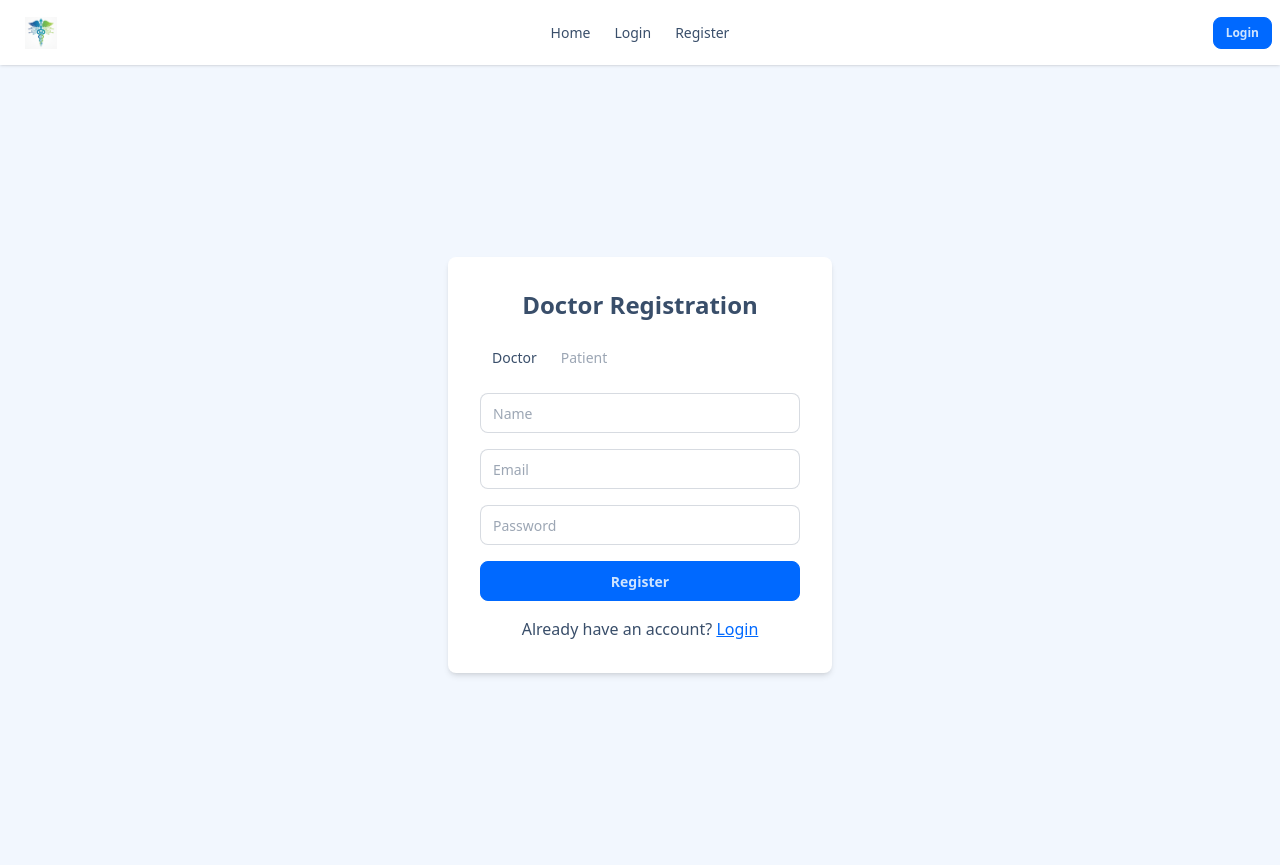
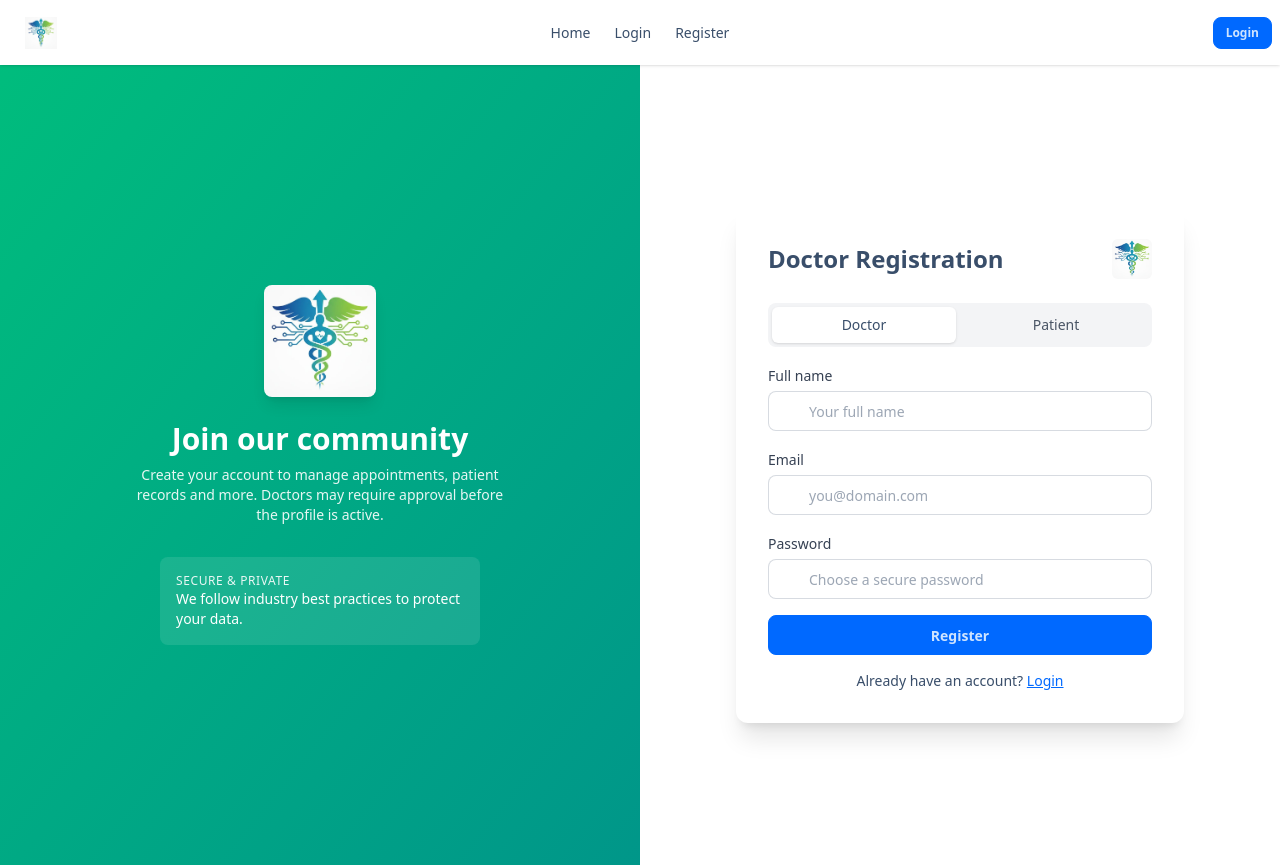
Before and after one commit to abhishek9680/digital-healthcare-system, a React (Vite) app in the folder frontend/: page /register in a window 1280 px wide. Built offline with nearby package versions, Linux system fonts and the light colour scheme.

Commit message:
update login and register page

```diff
--- a/frontend/src/pages/login/LoginPage.jsx
+++ b/frontend/src/pages/login/LoginPage.jsx
@@ -47,61 +47,92 @@ function LoginPage() {
   };
 
   return (
-    <div className="flex flex-col items-center justify-center min-h-screen bg-base-200">
-      <div className="bg-white p-8 rounded-lg shadow-md w-full max-w-sm">
-        <h2 className="text-2xl font-bold mb-4 text-center">
-          {role.charAt(0).toUpperCase() + role.slice(1)} Login
-        </h2>
+    <div className="min-h-screen grid grid-cols-1 lg:grid-cols-2">
+      {/* Left: marketing / logo */}
+      <div className="hidden lg:flex flex-col items-center justify-center p-12 bg-gradient-to-br from-indigo-600 to-purple-600 text-white">
+        <img src="/logo.jpg" alt="App logo" className="w-28 h-28 rounded-lg shadow-lg mb-6 object-cover" onError={(e)=>{e.currentTarget.style.display='none'}} />
+        <h2 className="text-3xl font-extrabold mb-2">Welcome back</h2>
+        <p className="text-sm opacity-90 max-w-sm text-center">Sign in to access your dashboard — manage appointments, patients and profile all in one place.</p>
+        <div className="mt-8 w-full max-w-xs">
+          <div className="bg-white/10 rounded-lg p-4">
+            <div className="text-xs uppercase tracking-wider text-white/90">Secure</div>
+            <div className="text-sm">Your data is protected with industry standard practices.</div>
+          </div>
+        </div>
+      </div>
 
-        {/* Role Selection Tabs */}
-        <div className="tabs tabs-boxed mb-4">
-          <button
-            className={`tab ${role === 'doctor' ? 'tab-active' : ''}`}
-            onClick={() => handleRoleChange('doctor')}
-          >
-            Doctor
-          </button>
-          <button
-            className={`tab ${role === 'patient' ? 'tab-active' : ''}`}
-            onClick={() => handleRoleChange('patient')}
-          >
-            Patient
-          </button>
-          <button
-            className={`tab ${role === 'admin' ? 'tab-active' : ''}`}
-            onClick={() => handleRoleChange('admin')}
-          >
-            Admin
-          </button>
-        </div>
+      {/* Right: form */}
+      <div className="flex items-center justify-center p-8">
+        <div className="w-full max-w-md bg-white rounded-xl shadow-xl p-8">
+          <div className="flex items-center justify-between mb-6">
+            <h3 className="text-2xl font-bold">{role.charAt(0).toUpperCase() + role.slice(1)} Login</h3>
+            <img src="/logo.jpg" alt="logo small" className="w-10 h-10 rounded-md object-cover" onError={(e)=>{e.currentTarget.style.display='none'}} />
+          </div>
 
-        <form className="flex flex-col gap-4" onSubmit={handleSubmit}>
-          <input
-            type="text"
-            placeholder="Email"
-            className="input input-bordered"
-            value={email}
-            onChange={e => setEmail(e.target.value)}
-            required
-          />
-          <input
-            type="password"
-            placeholder="Password"
-            className="input input-bordered"
-            value={password}
-            onChange={e => setPassword(e.target.value)}
-            required
-          />
-          <button type="submit" className="btn btn-primary w-full" disabled={loading}>
-            {loading ? 'Logging in...' : 'Login'}
-          </button>
-          {error && <div className="text-red-500 text-center text-sm">{error}</div>}
-        </form>
+          {/* Role tabs */}
+          <div className="flex gap-2 mb-4 bg-gray-100 p-1 rounded-lg">
+            {['doctor','patient','admin'].map(r => (
+              <button key={r}
+                type="button"
+                onClick={() => handleRoleChange(r)}
+                className={`flex-1 py-2 rounded-md text-sm font-medium ${role===r ? 'bg-white shadow' : 'text-gray-600'}`}>
+                {r.charAt(0).toUpperCase()+r.slice(1)}
+              </button>
+            ))}
+          </div>
 
-        {/* Show registration link for all roles (doctor, patient, admin) */}
-        <div className="text-center mt-4">
-          <span>New? </span>
-          <a href={`/register?role=${role}`} className="link link-primary">Sign up</a>
+          <form onSubmit={handleSubmit} className="space-y-4">
+            <label className="block">
+              <span className="text-sm font-medium text-gray-700">Email</span>
+              <div className="relative mt-1">
+                <span className="absolute inset-y-0 left-0 pl-3 flex items-center text-gray-400">
+                  <svg xmlns="http://www.w3.org/2000/svg" className="h-5 w-5" fill="none" viewBox="0 0 24 24" stroke="currentColor">
+                    <path strokeLinecap="round" strokeLinejoin="round" strokeWidth={2} d="M16 12H8m8 0a4 4 0 10-8 0m8 0v5m0-5v-1a4 4 0 10-8 0v1" />
+                  </svg>
+                </span>
+                <input type="email" value={email} onChange={e=>setEmail(e.target.value)} required className="input input-bordered w-full pl-10" placeholder="you@hospital.com" />
+              </div>
+            </label>
+
+            <label className="block">
+              <span className="text-sm font-medium text-gray-700">Password</span>
+              <div className="relative mt-1">
+                <span className="absolute inset-y-0 left-0 pl-3 flex items-center text-gray-400">
+                  <svg xmlns="http://www.w3.org/2000/svg" className="h-5 w-5" fill="none" viewBox="0 0 24 24" stroke="currentColor">
+                    <path strokeLinecap="round" strokeLinejoin="round" strokeWidth={2} d="M12 11c0-1.657 1.343-3 3-3s3 1.343 3 3v1H9v-1c0-1.657 1.343-3 3-3z" />
+                    <path strokeLinecap="round" strokeLinejoin="round" strokeWidth={2} d="M5 11v6a2 2 0 002 2h10a2 2 0 002-2v-6" />
+                  </svg>
+                </span>
+                <input type="password" value={password} onChange={e=>setPassword(e.target.value)} required className="input input-bordered w-full pl-10" placeholder="Your password" />
+              </div>
+            </label>
+
+            {/* forget password and remember me */}
+            {/* <div className="flex items-center justify-between">
+              <label className="flex items-center gap-2 text-sm">
+                <input type="checkbox" className="checkbox" />
+                <span>Remember me</span>
+              </label>
+              <a href="#" className="text-sm link link-primary">Forgot password?</a>
+            </div> */}
+
+            {error && <div className="text-red-500 text-sm text-center">{error}</div>}
+
+            <button type="submit" disabled={loading} className="btn btn-primary w-full flex items-center justify-center gap-2">
+              {loading && (
+                <svg className="animate-spin h-5 w-5 text-white" xmlns="http://www.w3.org/2000/svg" fill="none" viewBox="0 0 24 24">
+                  <circle className="opacity-25" cx="12" cy="12" r="10" stroke="currentColor" strokeWidth="4"></circle>
+                  <path className="opacity-75" fill="currentColor" d="M4 12a8 8 0 018-8v8z"></path>
+                </svg>
+              )}
+              <span>{loading ? 'Logging in...' : 'Login'}</span>
+            </button>
+          </form>
+
+          <div className="text-center mt-4 text-sm">
+            <span>New here? </span>
+            <a href={`/register?role=${role}`} className="link link-primary">Create an account</a>
+          </div>
         </div>
       </div>
     </div>
--- a/frontend/src/pages/register/RegisterPage.jsx
+++ b/frontend/src/pages/register/RegisterPage.jsx
@@ -50,54 +50,118 @@ const RegisterPage = () => {
 	};
 
 	return (
-		<div className="flex flex-col items-center justify-center min-h-screen bg-base-200">
-			<div className="bg-white p-8 rounded-lg shadow-md w-full max-w-sm">
-				<h2 className="text-2xl font-bold mb-4 text-center">{role.charAt(0).toUpperCase() + role.slice(1)} Registration</h2>
+		<div className="min-h-screen grid grid-cols-1 lg:grid-cols-2">
+			{/* Left gradient panel */}
+			<div className="hidden lg:flex flex-col items-center justify-center p-12 bg-gradient-to-br from-emerald-500 to-teal-600 text-white">
+				<img src="/logo.jpg" alt="logo" className="w-28 h-28 rounded-lg shadow-lg mb-6 object-cover" onError={(e)=>{e.currentTarget.style.display='none'}} />
+				<h2 className="text-3xl font-extrabold mb-2">Join our community</h2>
+				<p className="text-sm opacity-90 max-w-sm text-center">Create your account to manage appointments, patient records and more. Doctors may require approval before the profile is active.</p>
+				<div className="mt-8 w-full max-w-xs">
+					<div className="bg-white/10 rounded-lg p-4">
+						<div className="text-xs uppercase tracking-wider text-white/90">Secure & private</div>
+						<div className="text-sm">We follow industry best practices to protect your data.</div>
+					</div>
+				</div>
+			</div>
 
-				{/* Role selection tabs */}
-				<div className="tabs tabs-boxed mb-4">
-					<button className={`tab ${role === 'doctor' ? 'tab-active' : ''}`} onClick={() => handleRoleChange('doctor')}>Doctor</button>
-					<button className={`tab ${role === 'patient' ? 'tab-active' : ''}`} onClick={() => handleRoleChange('patient')}>Patient</button>
-					{/* <button className={`tab ${role === 'admin' ? 'tab-active' : ''}`} onClick={() => handleRoleChange('admin')}>Admin</button> */}
-				</div>
+			{/* Right: registration form */}
+			<div className="flex items-center justify-center p-8">
+				<div className="w-full max-w-md bg-white rounded-xl shadow-xl p-8">
+					<div className="flex items-center justify-between mb-6">
+						<h3 className="text-2xl font-bold">{role.charAt(0).toUpperCase() + role.slice(1)} Registration</h3>
+						<img src="/logo.jpg" alt="logo small" className="w-10 h-10 rounded-md object-cover" onError={(e)=>{e.currentTarget.style.display='none'}} />
+					</div>
 
-				<form className="flex flex-col gap-4" onSubmit={handleSubmit}>
-					<input
-						type="text"
-						name="name"
-						placeholder="Name"
-						className="input input-bordered"
-						value={form.name}
-						onChange={handleChange}
-						required
-					/>
-					<input
-						type="email"
-						name="email"
-						placeholder="Email"
-						className="input input-bordered"
-						value={form.email}
-						onChange={handleChange}
-						required
-					/>
-					<input
-						type="password"
-						name="password"
-						placeholder="Password"
-						className="input input-bordered"
-						value={form.password}
-						onChange={handleChange}
-						required
-					/>
-					<button type="submit" className="btn btn-primary w-full" disabled={loading}>
-						{loading ? 'Registering...' : 'Register'}
-					</button>
-					{error && <div className="text-red-500 text-center text-sm">{error}</div>}
-					{success && <div className="text-green-500 text-center text-sm">{success}</div>}
-				</form>
-				<div className="text-center mt-4">
-					<span>Already have an account? </span>
-					<a href="/login" className="link link-primary">Login</a>
+					{/* Role tabs */}
+					<div className="flex gap-2 mb-4 bg-gray-100 p-1 rounded-lg">
+						{['doctor','patient'].map(r => (
+							<button key={r}
+								type="button"
+								onClick={() => handleRoleChange(r)}
+								className={`flex-1 py-2 rounded-md text-sm font-medium ${role===r ? 'bg-white shadow' : 'text-gray-600'}`}>
+								{r.charAt(0).toUpperCase()+r.slice(1)}
+							</button>
+						))}
+					</div>
+
+					<form onSubmit={handleSubmit} className="space-y-4">
+						<label className="block">
+							<span className="text-sm font-medium text-gray-700">Full name</span>
+							<div className="relative mt-1">
+								<span className="absolute inset-y-0 left-0 pl-3 flex items-center text-gray-400">
+									<svg xmlns="http://www.w3.org/2000/svg" className="h-5 w-5" fill="none" viewBox="0 0 24 24" stroke="currentColor">
+										<path strokeLinecap="round" strokeLinejoin="round" strokeWidth={2} d="M5.121 17.804A12.072 12.072 0 0112 15c2.5 0 4.807.743 6.879 2.01" />
+										<path strokeLinecap="round" strokeLinejoin="round" strokeWidth={2} d="M15 11a3 3 0 11-6 0 3 3 0 016 0z" />
+									</svg>
+								</span>
+								<input name="name" value={form.name} onChange={handleChange} required className="input input-bordered w-full pl-10" placeholder="Your full name" />
+							</div>
+						</label>
+
+						<label className="block">
+							<span className="text-sm font-medium text-gray-700">Email</span>
+							<div className="relative mt-1">
+								<span className="absolute inset-y-0 left-0 pl-3 flex items-center text-gray-400">
+									<svg xmlns="http://www.w3.org/2000/svg" className="h-5 w-5" fill="none" viewBox="0 0 24 24" stroke="currentColor">
+										<path strokeLinecap="round" strokeLinejoin="round" strokeWidth={2} d="M16 12H8m8 0a4 4 0 10-8 0m8 0v5m0-5v-1a4 4 0 10-8 0v1" />
+									</svg>
+								</span>
+								<input name="email" type="email" value={form.email} onChange={handleChange} required className="input input-bordered w-full pl-10" placeholder="you@domain.com" />
+							</div>
+						</label>
+
+						<label className="block">
+							<span className="text-sm font-medium text-gray-700">Password</span>
+							<div className="relative mt-1">
+								<span className="absolute inset-y-0 left-0 pl-3 flex items-center text-gray-400">
+									<svg xmlns="http://www.w3.org/2000/svg" className="h-5 w-5" fill="none" viewBox="0 0 24 24" stroke="currentColor">
+										<path strokeLinecap="round" strokeLinejoin="round" strokeWidth={2} d="M12 11c0-1.657 1.343-3 3-3s3 1.343 3 3v1H9v-1c0-1.657 1.343-3 3-3z" />
+										<path strokeLinecap="round" strokeLinejoin="round" strokeWidth={2} d="M5 11v6a2 2 0 002 2h10a2 2 0 002-2v-6" />
+									</svg>
+								</span>
+								<input name="password" type="password" value={form.password} onChange={handleChange} required className="input input-bordered w-full pl-10" placeholder="Choose a secure password" />
+							</div>
+						</label>
+
+						{/* Optional patient-only fields: prefill gender as in original, but keep simple UI */}
+						{/* {role === 'patient' && (
+							<div className="grid grid-cols-2 gap-2">
+								<select name="gender" value={form.gender || ''} onChange={handleChange} className="select select-bordered w-full">
+									<option value="">Gender (optional)</option>
+									<option value="Male">Male</option>
+									<option value="Female">Female</option>
+									<option value="Other">Other</option>
+								</select>
+								<input name="dob" type="date" value={form.dob || ''} onChange={handleChange} className="input input-bordered w-full" />
+							</div>
+						)} */}
+
+						{/* <div className="flex items-center justify-between">
+							<div className="text-sm">
+								<input type="checkbox" className="checkbox mr-2" />
+								<span>Accept terms</span>
+							</div>
+							<a href="#" className="text-sm link link-primary">Need help?</a>
+						</div> */}
+
+						{error && <div className="text-red-500 text-sm text-center">{error}</div>}
+						{success && <div className="text-green-500 text-sm text-center">{success}</div>}
+
+						<button type="submit" disabled={loading} className="btn btn-primary w-full flex items-center justify-center gap-2">
+							{loading && (
+								<svg className="animate-spin h-5 w-5 text-white" xmlns="http://www.w3.org/2000/svg" fill="none" viewBox="0 0 24 24">
+									<circle className="opacity-25" cx="12" cy="12" r="10" stroke="currentColor" strokeWidth="4"></circle>
+									<path className="opacity-75" fill="currentColor" d="M4 12a8 8 0 018-8v8z"></path>
+								</svg>
+							)}
+							<span>{loading ? 'Registering...' : 'Register'}</span>
+						</button>
+					</form>
+
+					<div className="text-center mt-4 text-sm">
+						<span>Already have an account? </span>
+						<a href="/login" className="link link-primary">Login</a>
+					</div>
 				</div>
 			</div>
 		</div>
```
